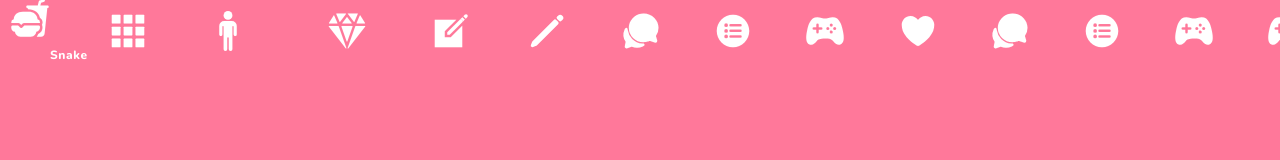
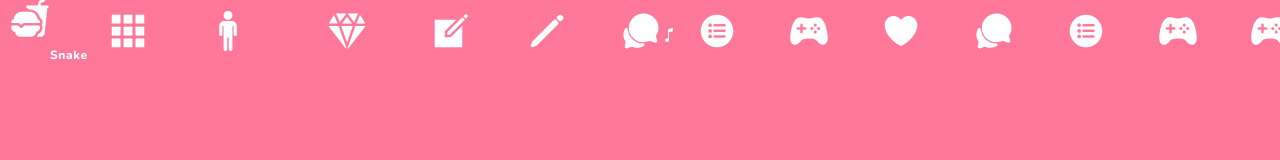
Before and after one commit to Kayoto0/funmenu, a plain HTML site: page index.html in a window 1280 px wide. Shown: the top 160 px of the page. Drawn offline with nearby package versions, Linux system fonts and the light colour scheme; a web font is replaced by a local one.

Commit message:
Update index.html

```diff
--- a/index.html
+++ b/index.html
@@ -45,7 +45,7 @@
       <li class="list">
         <a href="https://youtube.com" target="blank">
           <span class="icon">
-            <ion-icon name="chatbubble"></ion-icon>
+            <ion-icon name="chatbubbles"></ion-icon>
           </span>
           <span class="text">Chat</span>
         </a>
@@ -133,11 +133,11 @@
         </a>
       </li>
       <li class="list">
-        <a href="" target="blank">
+        <a href="https://kayoto0.github.io/fun_piano/" target="blank">
           <span class="icon">
             <ion-icon name="chatbubbles"></ion-icon>
           </span>
-          <span class="text">None</span>
+          <ion-icon name="musical-note"></ion-icon>
         </a>
       </li>
       <li class="list">
```
